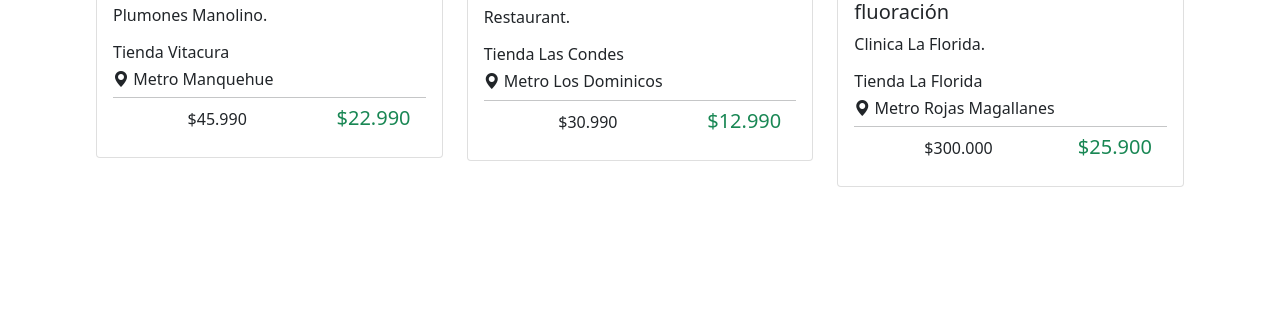
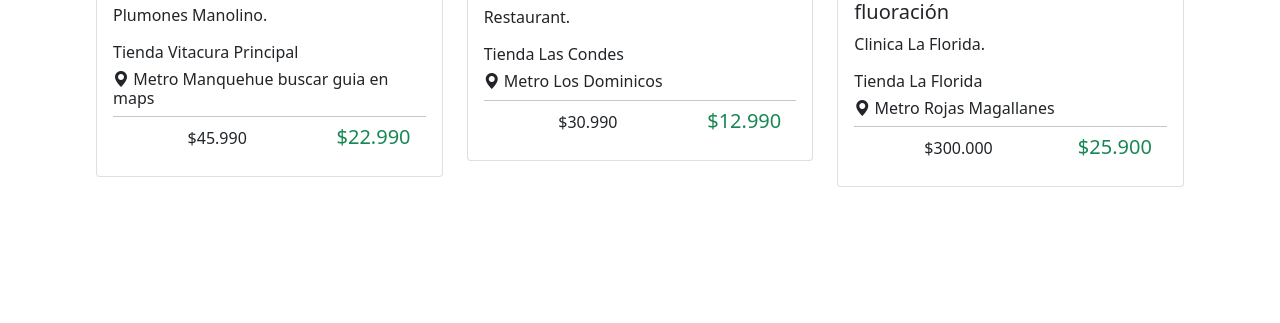
Before and after one commit to josewar90/desafiobs1, a plain HTML site: page index.html in a window 1280 px wide. Shown: the part 477-800 px from the top of the page. Drawn offline with nearby package versions, Linux system fonts and the light colour scheme.

Commit message:
prueba final

```diff
--- a/index.html
+++ b/index.html
@@ -68,8 +68,8 @@
                         <div class="card-body">
                             <h5 class="card-title">Plumón Coral Fleece estampado en modelo y tamaño a elección</h5>
                             <p class="card-text">Plumones Manolino.</p>
-                            <h6>Tienda Vitacura</h6>
-                            <h6><i class="bi bi-geo-alt-fill"></i> Metro Manquehue</h6>
+                            <h6>Tienda Vitacura Principal</h6>
+                            <h6><i class="bi bi-geo-alt-fill"></i> Metro Manquehue buscar guia en maps</h6>
                             <hr class="dropdown-divider">
                             <div class="row g-0 ">
                                 <div class="col col-sm-8 text-center py-1">
```
